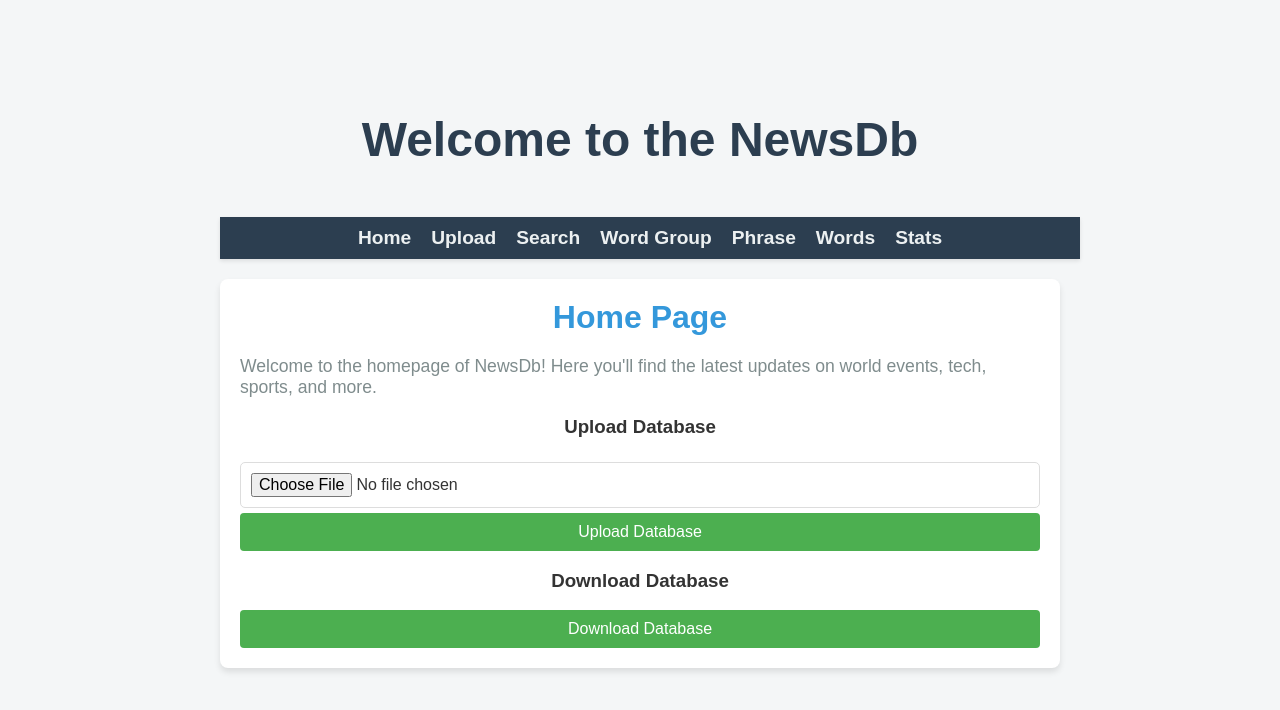
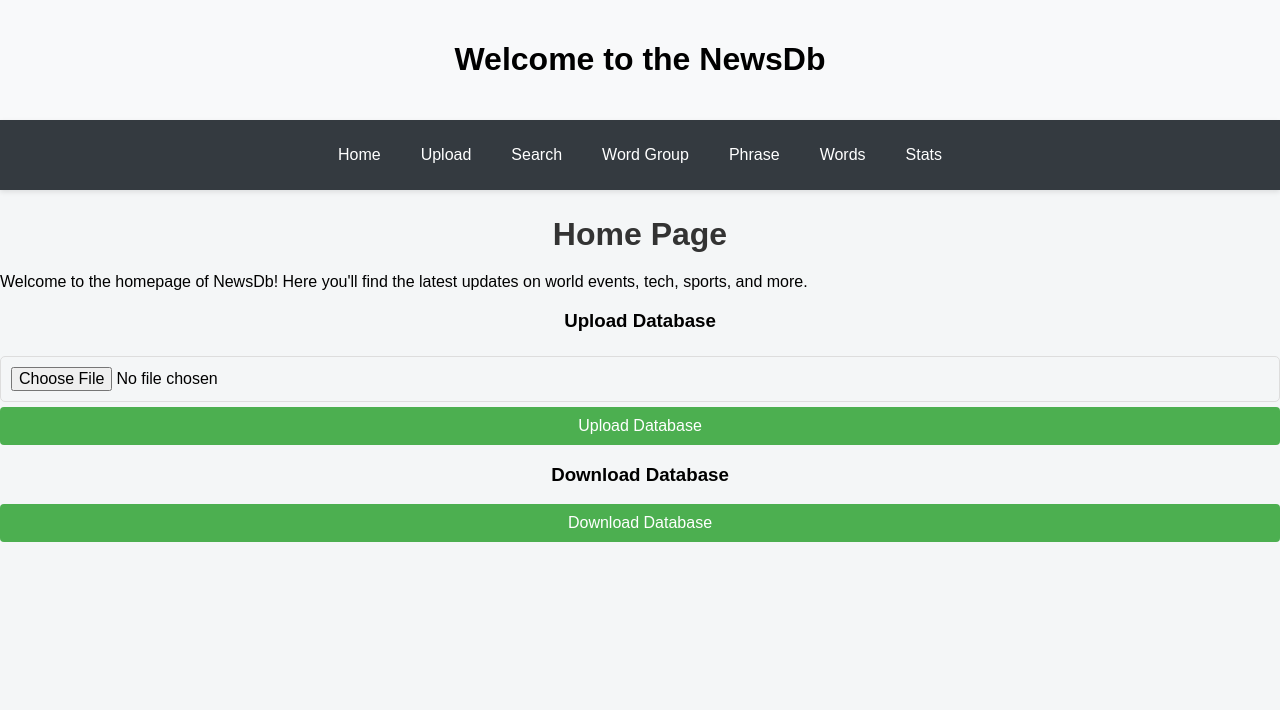
Before and after one commit to shakedbazak8/NewsDb, a React (Create React App) app in the folder client/news-db/: page / in a window 1280 px wide. Shown: the top 710 px of the page. Built offline with nearby package versions, Linux system fonts and the light colour scheme.

Commit message:
sticky nav

```diff
--- a/client/news-db/src/App.css
+++ b/client/news-db/src/App.css
@@ -1,89 +1,66 @@
-/* src/App.css */
-
-/* Global Styles */
-body {
-  overflow: auto;
-  font-family: 'Arial', sans-serif;
+/* Make the body fill the entire height of the viewport */
+body, html {
   margin: 0;
   padding: 0;
-  background-color: #f4f4f9;
-  display: flex;
-  justify-content: center;
-  align-items: center;
-  height: 100vh;
-  flex-direction: column;
-  color: #333;
+  height: 100%;
 }
 
-h1, h2 {
-  margin: 0;
-  padding: 0;
+/* Styling for the greeting */
+.greeting {
+  background-color: #f8f9fa;
+  padding: 20px;
+  text-align: center;
+  box-shadow: 0 2px 5px rgba(0, 0, 0, 0.1);
 }
 
-h1 {
-  font-size: 3rem;
-  color: #2c3e50;
-  text-align: center;
-  margin-bottom: 20px;
-}
-
-/* Greeting Container */
-.greeting {
-  text-align: center;
-  margin-bottom: 50px;
-}
-
-/* Navigation Styling */
+/* Make the navigation bar sticky at the top */
 nav {
-  background-color: #2c3e50;
-  padding: 10px;
+  background-color: #343a40;
+  position: sticky;
+  top: 0;
+  z-index: 1000;  /* Ensure nav is always on top */
   width: 100%;
-  display: flex;
-  justify-content: center;
-  box-shadow: 0 2px 4px rgba(0, 0, 0, 0.1);
-  position: relative;
+  padding: 10px 0;
+  box-shadow: 0 2px 5px rgba(0, 0, 0, 0.1);
 }
 
 nav ul {
   list-style-type: none;
-  margin: 0;
   padding: 0;
-  display: flex;
-  gap: 20px;
+  text-align: center;
 }
 
 nav ul li {
-  font-size: 1.2rem;
+  display: inline;
+  margin-right: 20px;
+}
+
+nav ul li:last-child {
+  margin-right: 0;
 }
 
 nav ul li a {
+  color: white;
   text-decoration: none;
-  color: #ecf0f1;
-  font-weight: bold;
-  transition: color 0.3s ease-in-out;
+  font-size: 16px;
+  padding: 10px;
 }
 
 nav ul li a:hover {
-  color: #3498db;
+  background-color: #495057;
+  border-radius: 5px;
 }
 
-/* Page Content Styling */
-div.page-content {
+/* Content section below the navigation */
+main {
   padding: 20px;
-  max-width: 800px;
-  margin: 20px auto;
-  background-color: white;
-  border-radius: 8px;
-  box-shadow: 0 4px 6px rgba(0, 0, 0, 0.1);
+  margin-top: 20px;
+  overflow-y: auto; /* Ensure that content can scroll */
+  height: calc(100vh - 120px); /* Adjust based on height of header and nav */
 }
 
-/* Page Titles */
-.page-content h2 {
-  font-size: 2rem;
-  color: #3498db;
+/* Optional: Styling for active links (to show user where they are) */
+nav ul li a.active {
+  background-color: #007bff;
+  border-radius: 5px;
 }
-
-.page-content p {
-  font-size: 1.1rem;
-  color: #7f8c8d;
-}
```
